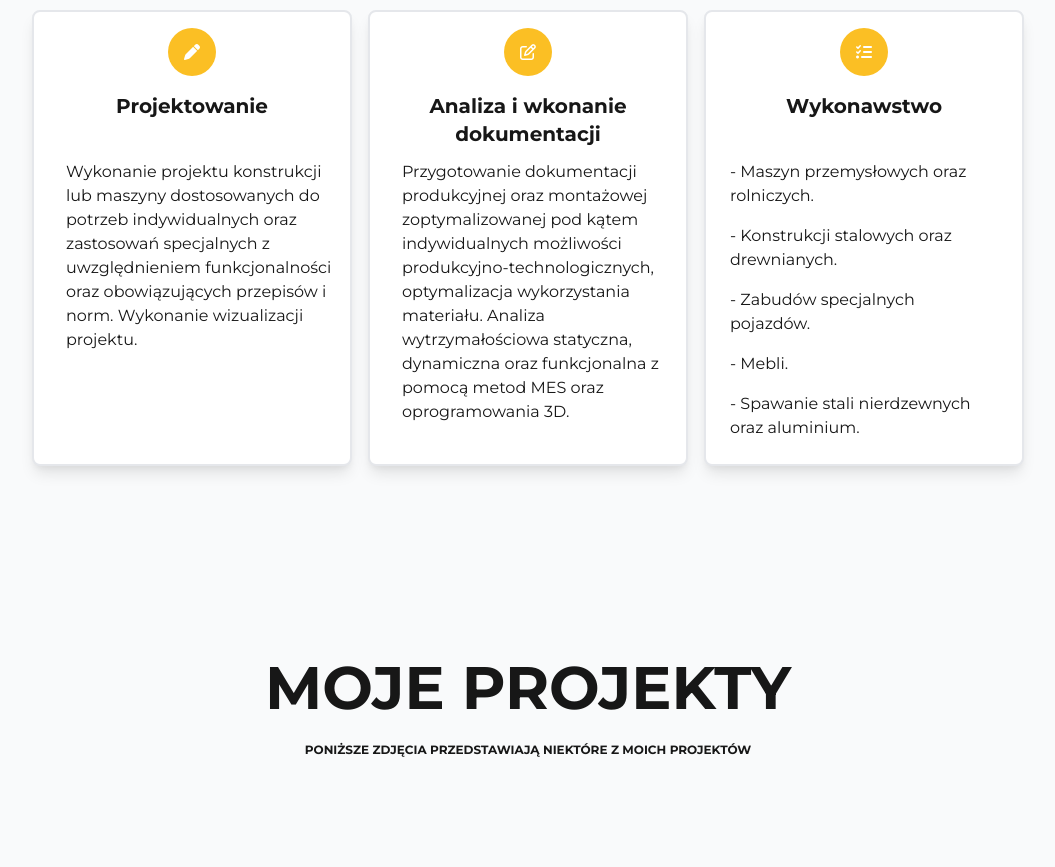
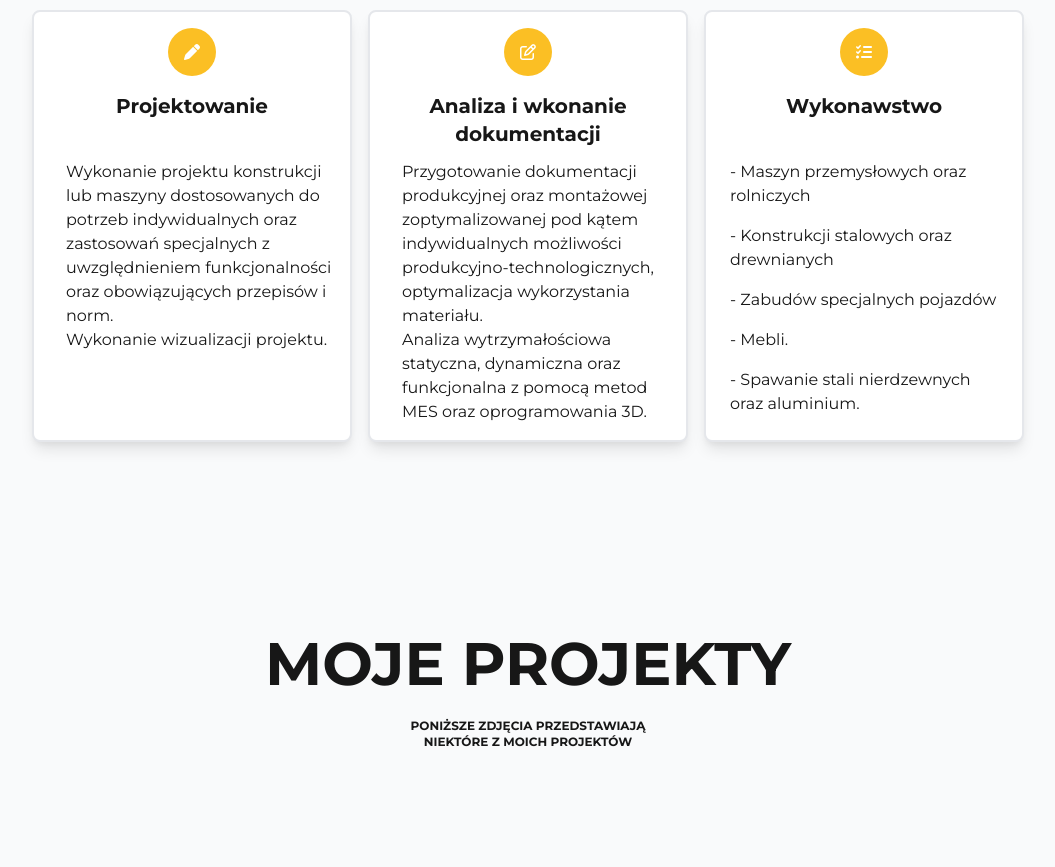
Before and after one commit to MateuszKujawa/Awisniewski-website, a website: page index.html in a window 1280 px wide. Shown: the part 1078-1945 px from the top of the page, without its empty margins (112-1167 px from the left). Drawn offline with nearby package versions, Linux system fonts and the light colour scheme.

Commit message:
Update index.html

```diff
--- a/index.html
+++ b/index.html
@@ -140,7 +140,7 @@
                         <h1 class="text-xl font-bold mt-2">Projektowanie</h1>
                         <div class="text-neutral-900 mt-10">
                             <p class="text-left pl-4">
-                                Wykonanie projektu konstrukcji lub maszyny dostosowanych do potrzeb indywidualnych oraz zastosowań specjalnych z uwzględnieniem funkcjonalności oraz obowiązujących przepisów i norm. Wykonanie wizualizacji projektu.
+                                Wykonanie projektu konstrukcji lub maszyny dostosowanych do potrzeb indywidualnych oraz zastosowań specjalnych z uwzględnieniem funkcjonalności oraz obowiązujących przepisów i norm.<br>Wykonanie wizualizacji projektu.
                             </p>
                         </div>
                     </div>
@@ -154,7 +154,7 @@
                         <h1 class="text-xl font-bold mt-2">Analiza i wkonanie dokumentacji</h1>
                         <div class="text-neutral-900 mt-3">
                             <p class="text-left pl-4">
-                                Przygotowanie dokumentacji produkcyjnej oraz montażowej zoptymalizowanej pod kątem indywidualnych możliwości produkcyjno-technologicznych, optymalizacja wykorzystania materiału. Analiza wytrzymałościowa statyczna, dynamiczna oraz funkcjonalna z pomocą metod MES oraz oprogramowania 3D.
+                                Przygotowanie dokumentacji produkcyjnej oraz montażowej zoptymalizowanej pod kątem indywidualnych możliwości produkcyjno-technologicznych, optymalizacja wykorzystania materiału.<br>Analiza wytrzymałościowa statyczna, dynamiczna oraz funkcjonalna z pomocą metod MES oraz oprogramowania 3D.
                             </p>
                         </div>
                     </div>
@@ -168,11 +168,11 @@
                         <h1 class="text-xl font-bold mt-2">Wykonawstwo</h1>
                         <div class="text-neutral-900 mt-8 text-left list-none">
                             <ul>
-                                <li class="p-2">- Maszyn przemysłowych oraz rolniczych.</li>
-                                <li class="p-2">- Konstrukcji stalowych oraz drewnianych.</li>
-                                <li class="p-2">- Zabudów specjalnych pojazdów.</li>
+                                <li class="p-2">- Maszyn przemysłowych oraz <span class="pl-2 sm:pl-0">rolniczych<span></li>
+                                <li class="p-2">- Konstrukcji stalowych oraz <span class="pl-2 sm:pl-0">drewnianych<span></li>
+                                <li class="p-2">- Zabudów specjalnych <span class="pl-0 sm:pl-0">pojazdów<span></span></li>
                                 <li class="p-2">- Mebli.</li>
-                                <li class="p-2">- Spawanie stali nierdzewnych oraz aluminium.</li>
+                                <li class="p-2">- Spawanie stali nierdzewnych oraz <span class="pl-2 sm:pl-0">aluminium<span>.</li>
                             </ul>
                         </div>
                     </div>
@@ -187,7 +187,7 @@
 
          <div class="items-center text-center mb-24">
             <h1 class="text-6xl font-bold py-4" >MOJE PROJEKTY</h1>
-            <p class="text-xs font-bold pt-2 uppercase">Poniższe zdjęcia przedstawiają niektóre z moich projektów</p>
+            <p class="text-xs font-bold pt-2 uppercase">Poniższe zdjęcia przedstawiają<br>niektóre z moich projektów</p>
 
          <div class="flex mx-auto justify-center items-center mt-24">
             <div class="grid xl:grid-cols-2 xl:w-9/12 md:grid-cols-2 md:w-4/5  sm:grid-cols-1 sm:w-4/5 gap-6 p-6 space-y-5">
@@ -236,7 +236,7 @@
         <!-- Contact -->
         <div class="contact pt-20 pb-20">
             <div class="items-center text-center mb-20" id="contact">
-                <h1 class="text-5xl font-bold py-4">SKONTAKTUJ SIĘ ZE MNĄ</h1>
+                <h1 class="text-4xl sm:text-5xl font-bold py-4">SKONTAKTUJ SIĘ<br>ZE MNĄ</h1>
                 <p class="text-xs font-bold pt-2 uppercase">Zapraszam do kontaktu!</p>
             </div>
 
```
